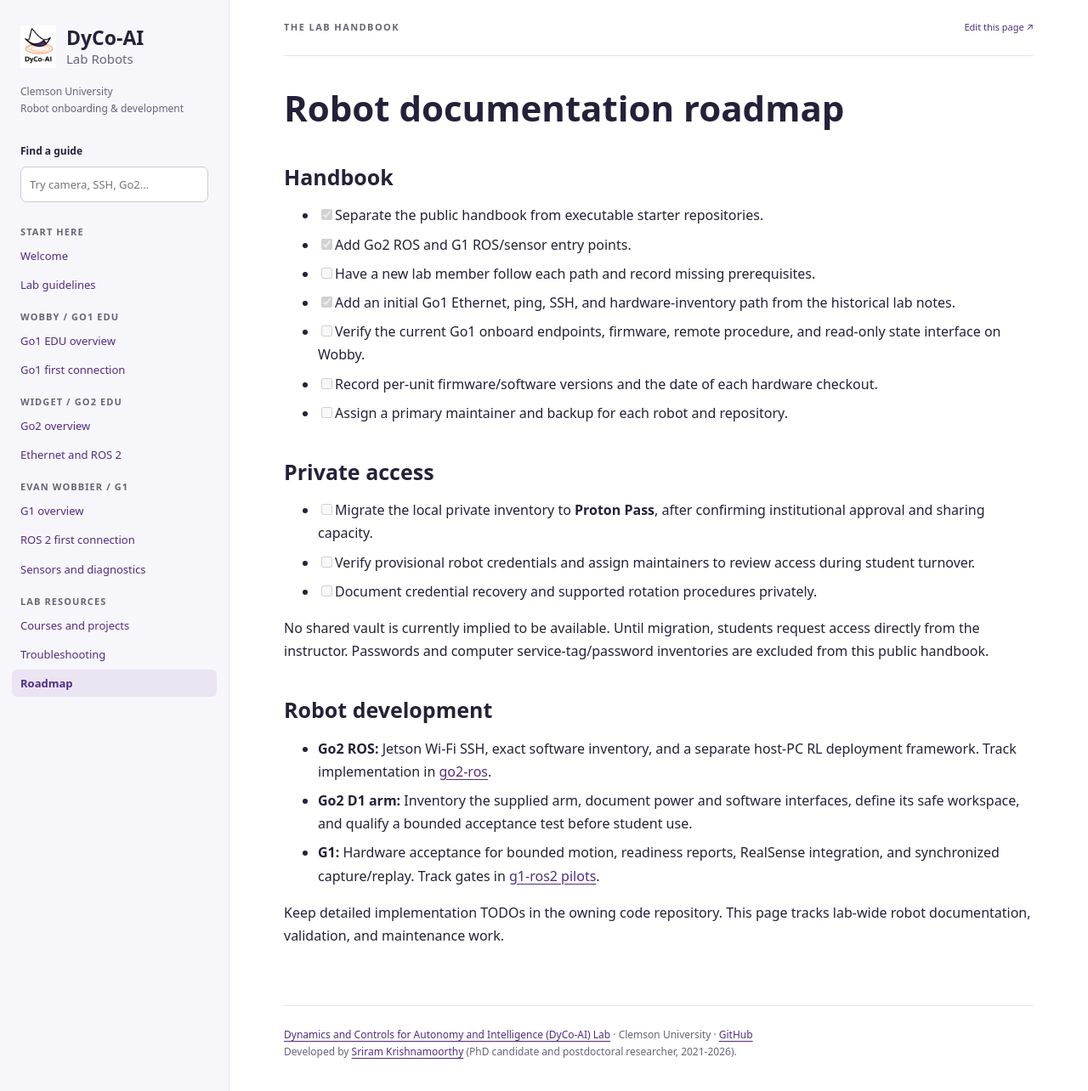
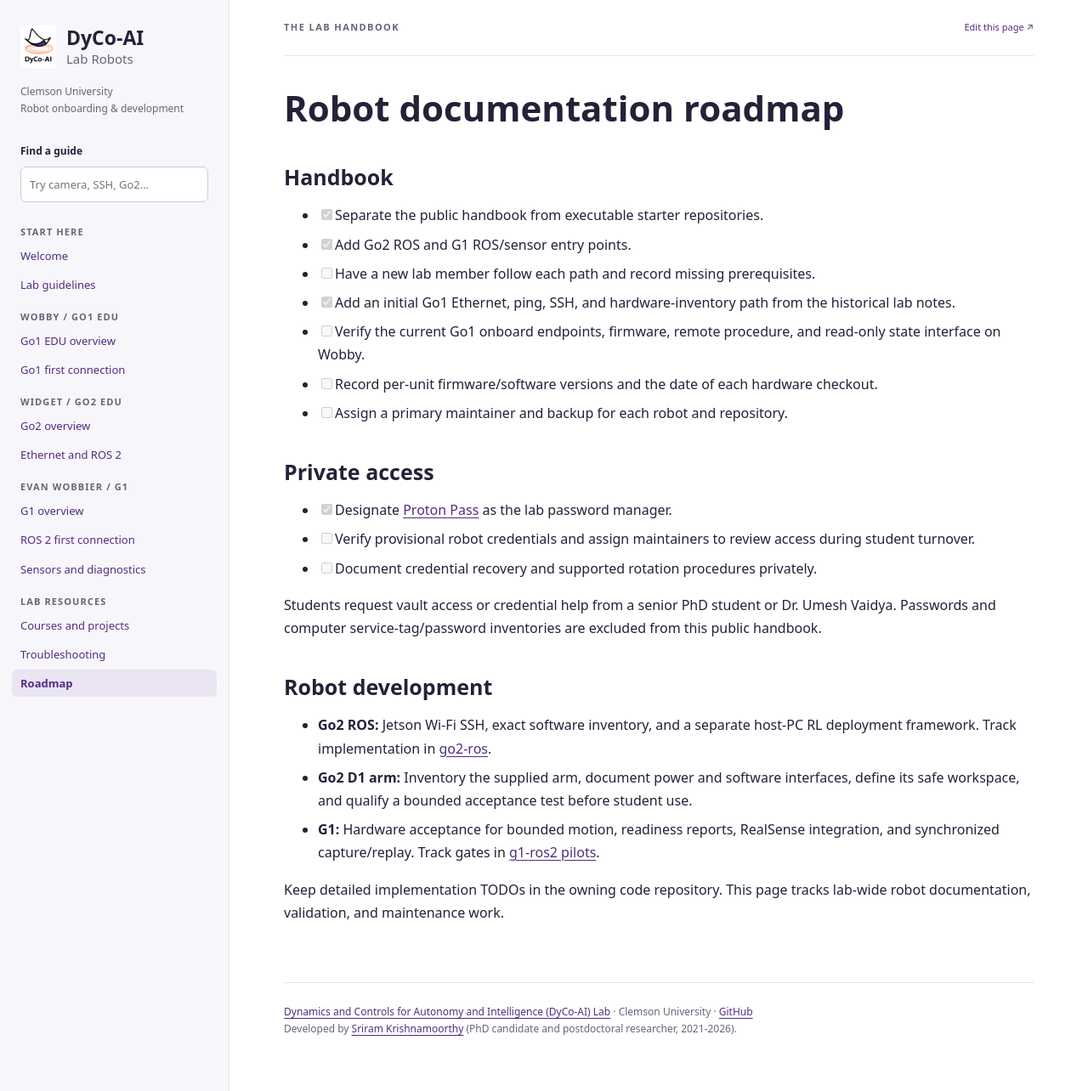
Before and after one commit to DyCo-AI/lab-robots, a Jekyll site: the page built from docs/roadmap.md, in a window 1280 px wide and 1284 px high. Shown: the whole window at 85% size. Built offline with Jekyll 4.4.1, drawn with Linux system fonts in a browser that asks for light colours.

Commit message:
Document Proton Pass credential policy

```diff
--- a/docs/roadmap.md
+++ b/docs/roadmap.md
@@ -20,13 +20,13 @@ description: "Track robot onboarding, documentation, per-robot qualification, an
 
 ## Private access
 
-- [ ] Migrate the local private inventory to **Proton Pass**, after confirming institutional approval and sharing capacity.
+- [x] Designate [Proton Pass](https://proton.me/pass) as the lab password manager.
 - [ ] Verify provisional robot credentials and assign maintainers to review access during student turnover.
 - [ ] Document credential recovery and supported rotation procedures privately.
 
-No shared vault is currently implied to be available. Until migration, students
-request access directly from the instructor. Passwords and computer
-service-tag/password inventories are excluded from this public handbook.
+Students request vault access or credential help from a senior PhD student or
+Dr. Umesh Vaidya. Passwords and computer service-tag/password inventories are
+excluded from this public handbook.
 
 ## Robot development
 
```
Also changed, not shown: docs/getting-started.md (+5 -0 lines), README.md.
